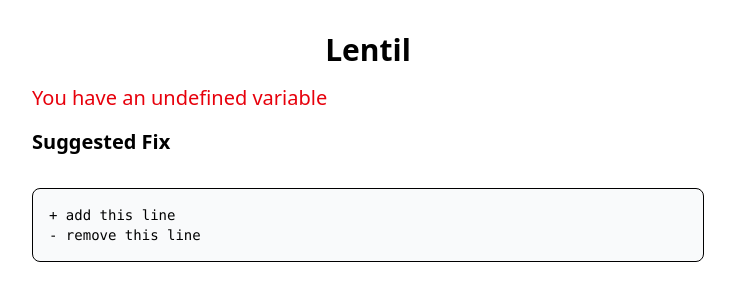
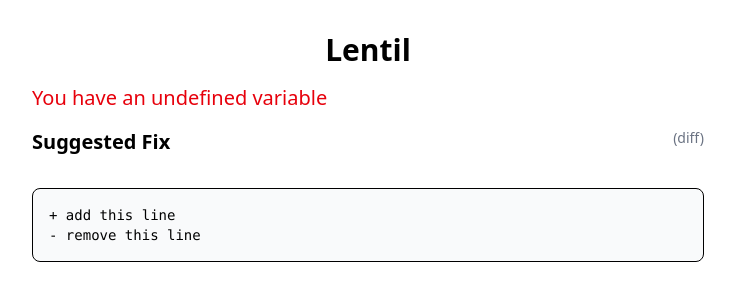
Before and after one commit to plamorg/lentil, a React (Vite) app in the folder frontend/: page / in a window 1280 px wide. Shown: the top 300 px of the page, without its empty margins (272-1007 px from the left). Built offline with nearby package versions, Linux system fonts and the light colour scheme.

Commit message:
fix: alter design of the `SuggestedFix` component

```diff
--- a/frontend/src/SuggestedFix.tsx
+++ b/frontend/src/SuggestedFix.tsx
@@ -1,7 +1,10 @@
 export default function SuggestedFix({ diff }: { diff: string }) {
   return (
     <>
-      <h2 className="text-xl font-semibold mb-4">Suggested Fix</h2>
+      <div className="flex flex-row justify-between">
+        <h2 className="text-xl font-semibold mb-4">Suggested Fix</h2>
+        <p className="text-sm text-gray-500">(diff)</p>
+      </div>
       <div className="border rounded-lg bg-gray-50 p-4">
         <pre className="whitespace-pre-wrap font-mono text-sm">
           <code>
```
